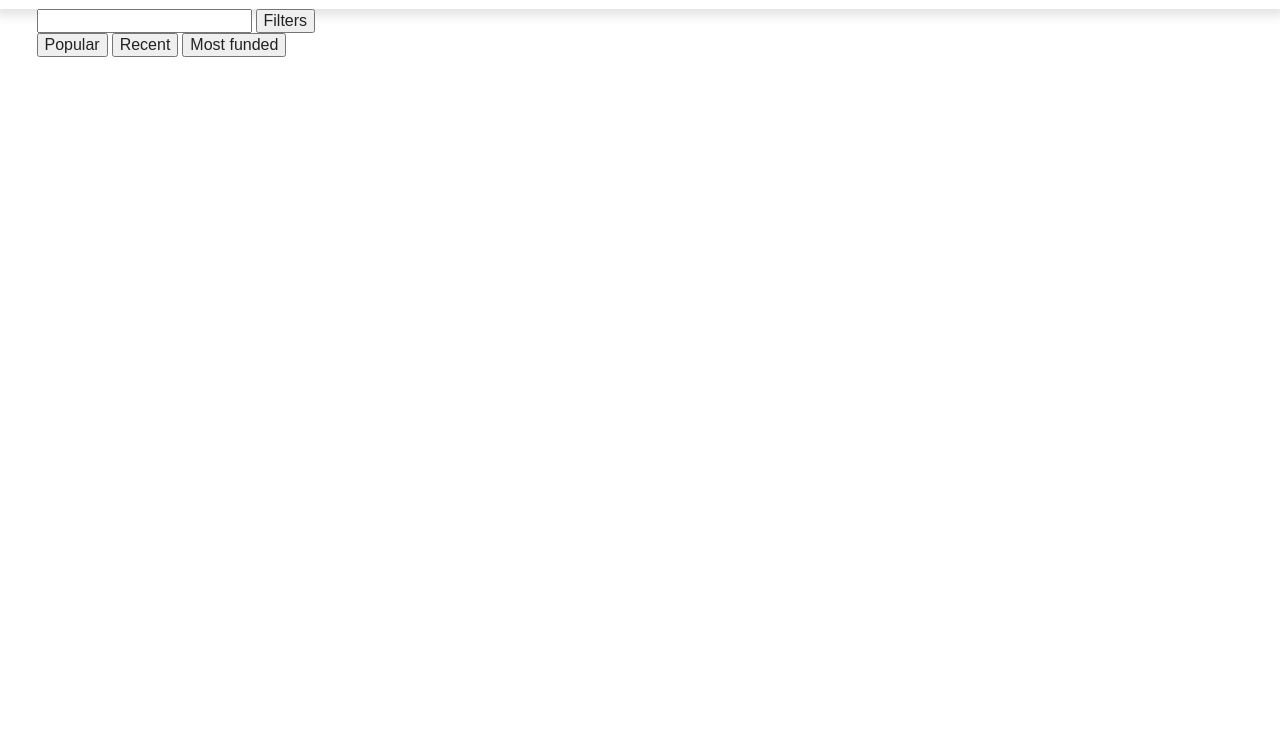
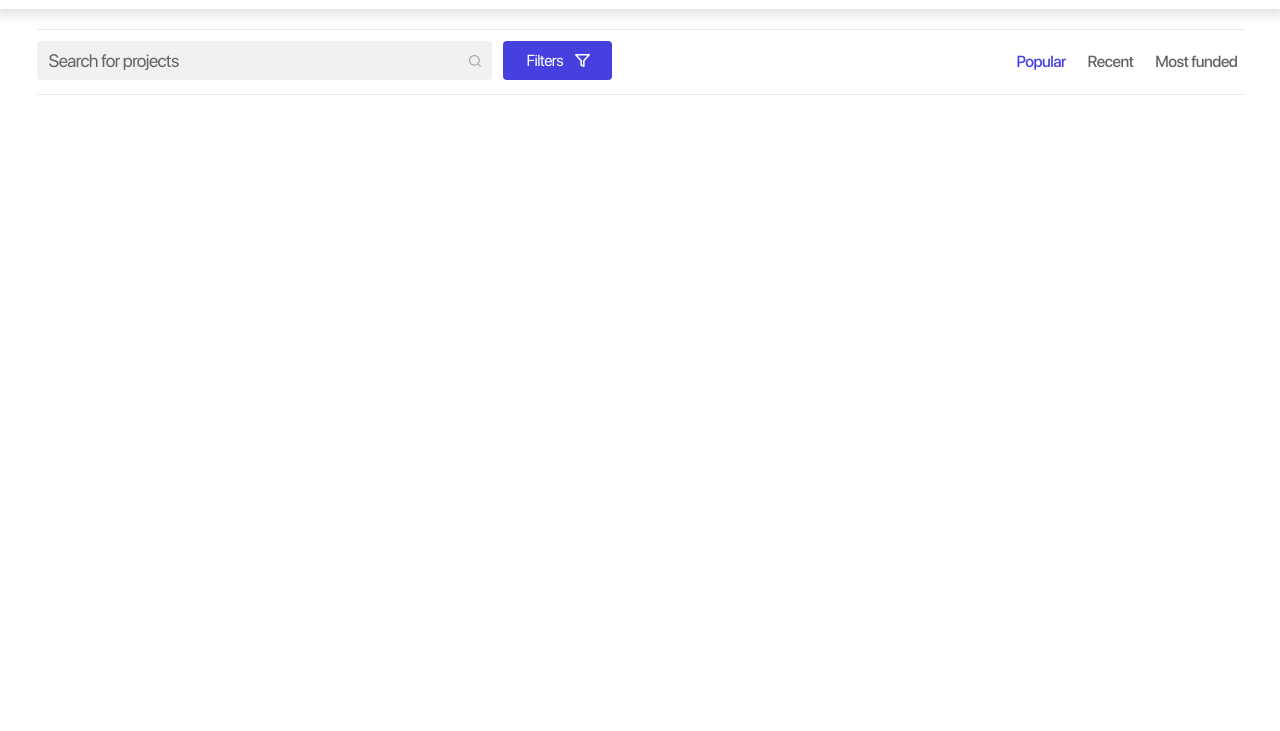
Before and after one commit to MansAhmadBON/Boon, a plain HTML site: page index.html in a window 1280 px wide. Shown: the part 69-800 px from the top of the page. Drawn offline with Linux system fonts and the light colour scheme.

Commit message:
feat: added stylesheet for 'search-bar' component

```diff
--- a/css/reset.css
+++ b/css/reset.css
@@ -17,6 +17,10 @@ time, mark, audio, video {
     border: 0;
     font-size: 100%;
     vertical-align: baseline;
+    box-sizing: border-box;
+}
+
+input {
     box-sizing: border-box;
 }
 
--- a/css/style.css
+++ b/css/style.css
@@ -8,6 +8,16 @@
     display: flex;
     justify-content: space-between;
     align-items: center;
+}
+
+.container-content--search {
+    margin-top: 20px;
+    padding-top: 11px;
+    padding-bottom: 13px;
+    border-bottom: 1px solid #EAEAEA;
+    border-top: 1px solid #EAEAEA;
+    display: flex;
+    justify-content: space-between;
 }
 
 /* header-page */
@@ -78,3 +88,90 @@
     background-position: center;
     cursor: pointer;
 }
+
+/* search-bar */
+.search {
+    max-width: 575px;
+    width: 100%;
+}
+
+.search .search__input {
+    height: 39px;
+    border: none;
+    max-width: 455px;
+    width: 100%;
+    background-color: #F1F1F1;
+    border-radius: 4px;
+    padding-top: 10px;
+    padding-bottom: 8px;
+    padding-left: 12px;
+    font-family: 'SF Pro Display', sans-serif;
+}
+.search .search__input::placeholder {
+    font-family: 'SF Pro Display', sans-serif;
+    font-style: normal;
+    font-weight: normal;
+    font-size: 18px;
+    line-height: 21px;
+    letter-spacing: -0.03em;
+    color: #646464;
+    background-image: url("../assets/images/svg/search-ico.svg");
+    background-repeat: no-repeat;
+    background-position-x: 98%;
+    background-position-y: center;
+}
+
+.search .search__btn {
+    display: inline-block;
+    margin-left: 7px;
+    width: 109px;
+    color: #fff;
+    border: none;
+    background-color: #4640DE;
+    border-radius: 4px;
+    font-family: 'SF Pro Display', sans-serif;
+    font-style: normal;
+    font-weight: normal;
+    font-size: 16px;
+    line-height: 19px;
+    letter-spacing: -0.03em;
+    padding-top: 10px;
+    padding-bottom: 10px;
+    padding-left: 24px;
+    text-align: left;
+    position: relative;
+    top: -1px;
+    background-image: url("../assets/images/svg/filter-btn-ico.svg");
+    background-repeat: no-repeat;
+    background-position-x: 77%;
+    background-position-y: center;
+}
+
+.ctrls {
+    max-width: 233px;
+    width: 100%;
+    display: flex;
+    justify-content: space-between;
+    align-items: center;
+}
+
+.ctrls button {
+    border: none;
+    background-color: transparent;
+    font-family: 'SF Pro Display', sans-serif;
+    font-style: normal;
+    font-weight: 500;
+    font-size: 16px;
+    line-height: 19px;
+    letter-spacing: -0.03em;
+    color: #646464;
+    transition: opacity .3s;
+}
+
+.ctrls .ctrls__btn--active {
+    color: #4640DE;
+}
+
+.ctrls button:hover {
+    opacity: .9;
+}
--- a/index.html
+++ b/index.html
@@ -50,12 +50,12 @@
     <div class="container-content container-content--search">
 
         <div class="search">
-            <input class="search__input" type="text">
+            <input class="search__input" type="text" placeholder="Search for projects">
             <button class="search__btn">Filters</button>
         </div>
 
         <div class="ctrls">
-            <button class="ctrls__btn ctrls__btn--popular">Popular</button>
+            <button class="ctrls__btn ctrls__btn--popular ctrls__btn--active">Popular</button>
             <button class="ctrls__btn ctrls__btn--recent">Recent</button>
             <button class="ctrls__btn ctrls__btn--funded">Most funded</button>
         </div>
```
